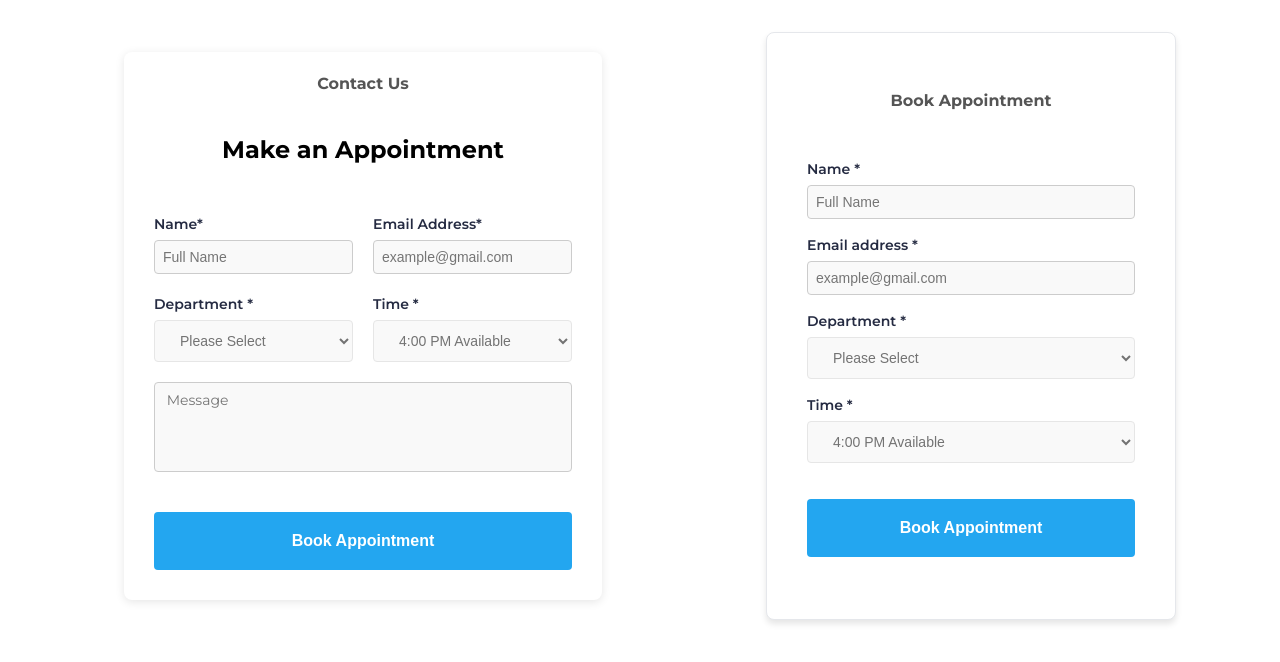
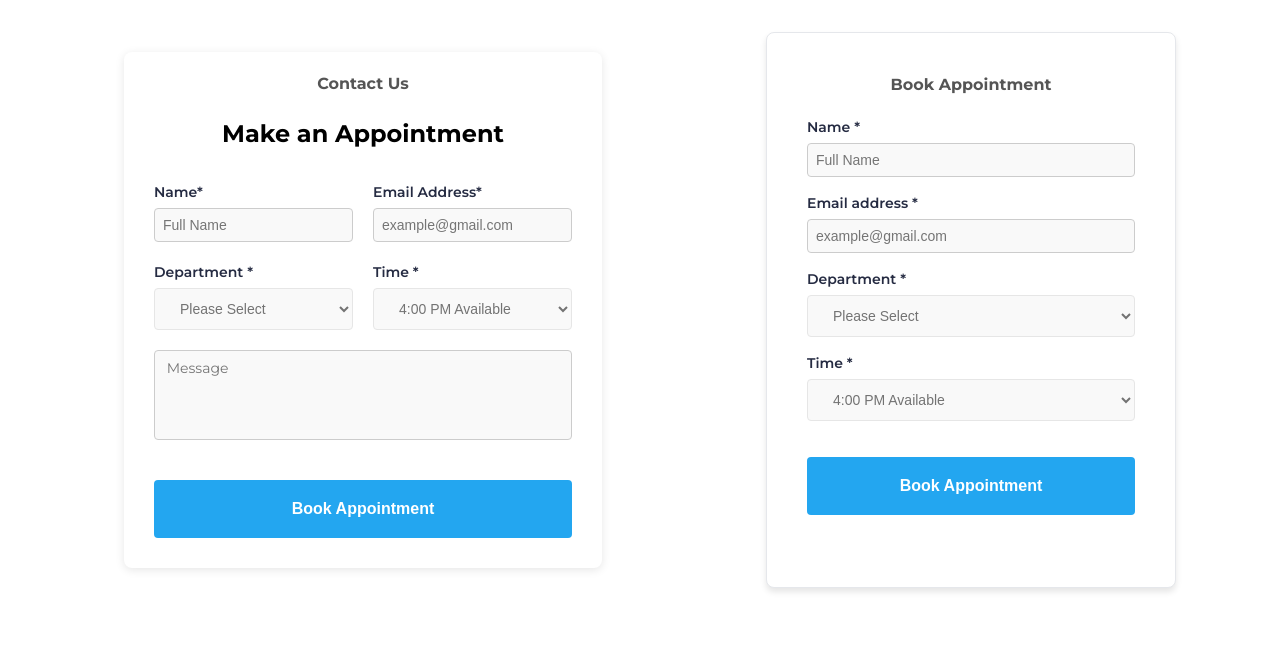
Before and after one commit to AKsHaT123456A/enalo_frontend, a React (Vite) app: page / in a window 1280 px wide. Shown: the top 662 px of the page. Built offline with nearby package versions, Linux system fonts and the light colour scheme; a web font is replaced by a local one.

Commit message:
Completed

```diff
--- a/src/components/FormCard3.css
+++ b/src/components/FormCard3.css
@@ -22,7 +22,7 @@ body{
 }
 
 .card-header {
-  padding: 16px;
+  /* padding: 16px; */
   background-color:white;
   text-align: center;
   font-weight: bolder !important;
```
